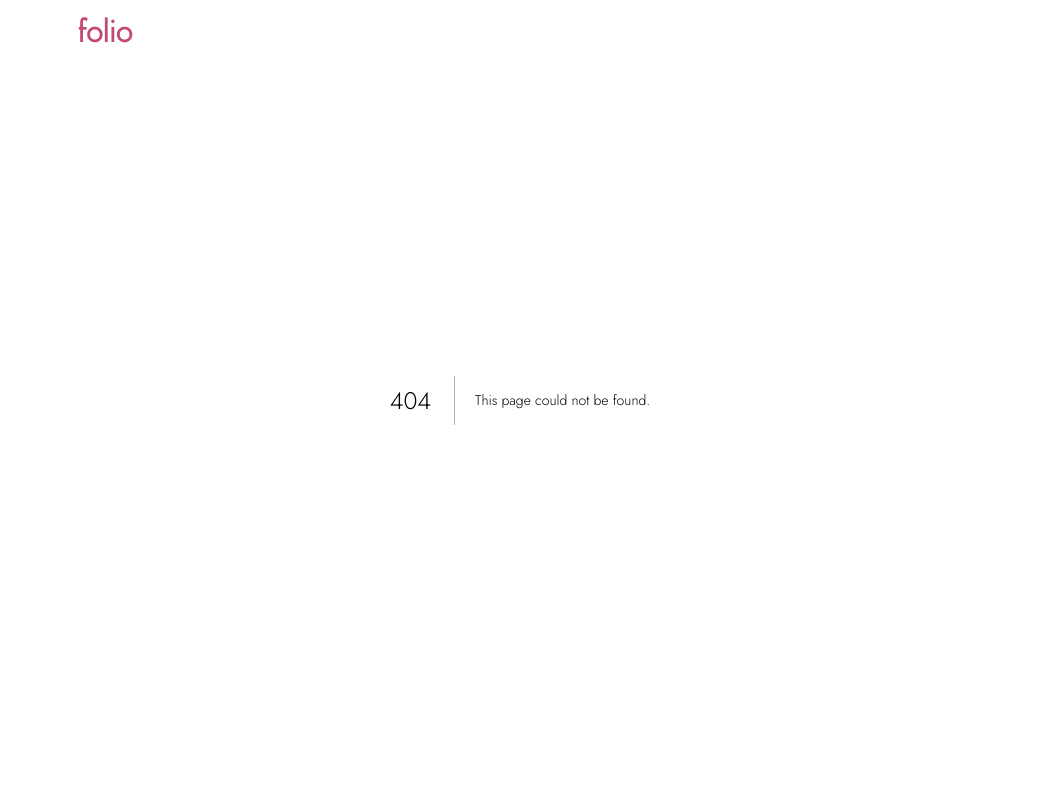
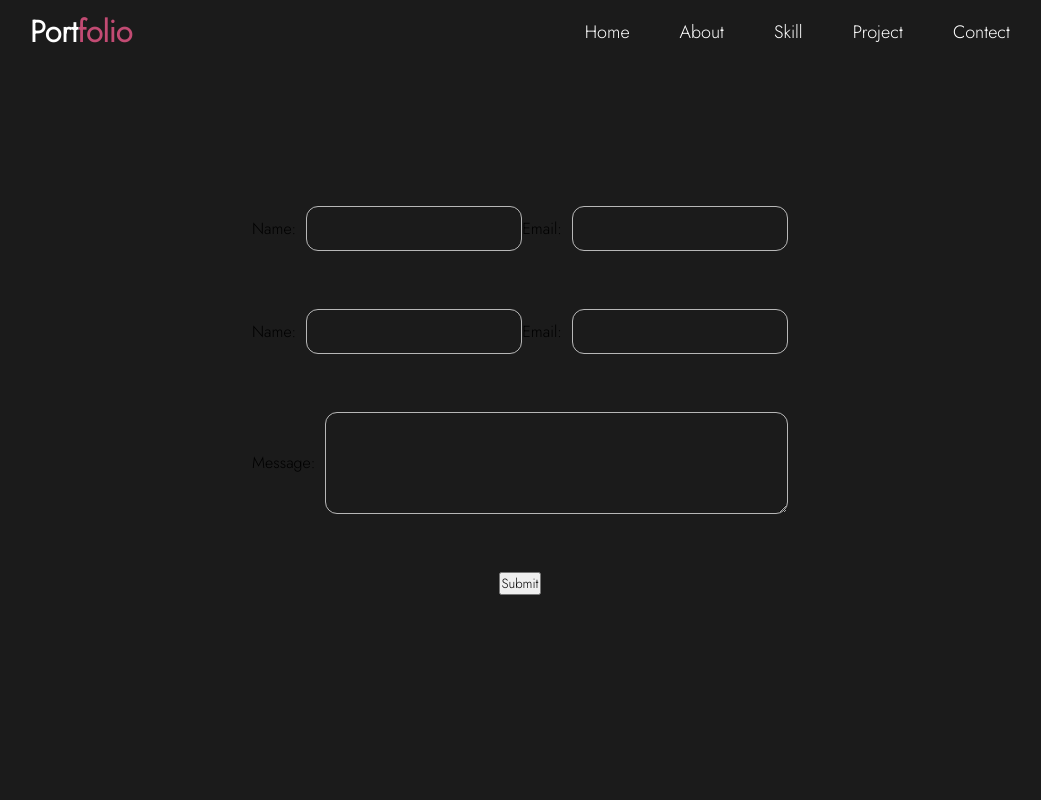
Before and after one commit to asadkhan41376/myProjectPort, a Next.js app: page /contact in a window 1280 px wide. Before the commit this address had no page. Shown: the top 800 px of the page, without its empty margins (120-1161 px from the left). Built offline with nearby package versions, Linux system fonts and the light colour scheme; a web font is replaced by a local one.

Commit message:
project scss change

```diff
--- a/src/app/contect/page.js
+++ b/src/app/contact/page.js
@@ -1,11 +1,10 @@
-import Contect from '@/components/contect'
+import ContactForm from '@/components/ContactForm'
 import React from 'react'
 
 function page() {
   return (
     <div>
-
-      <Contect/>
+      <ContactForm/>
     </div>
   )
 }
--- a/src/app/globals.scss
+++ b/src/app/globals.scss
@@ -8,6 +8,7 @@
 @import"/src/style/imgFlip.scss";
 @import"/src/style/SkillCard.scss";
 @import"/src/style/projects.scss";
+@import"/src/style/ContactForm.scss";
 @import url('https://fonts.googleapis.com/css2?family=Acme&family=Fira+Sans:wght@500&family=Lilita+One&family=Montserrat:wght@900&family=Playfair+Display+SC:wght@700&family=Playfair+Display:ital@1&family=Poppins:ital,wght@0,400;0,500;1,500;1,700&display=swap');
 @import url('https://fonts.googleapis.com/css2?family=Jost:wght@300&display=swap');
 *{
--- /dev/null
+++ b/src/components/ContactForm.js
@@ -0,0 +1,36 @@
+import React from 'react'
+
+function ContactForm() {
+  return (
+    <>
+        <form className="form_container">
+    <div className="form-group">
+      <label for="name">Name:</label>
+      <input type="text" id="name" name="name" required/>
+      <label for="email">Email:</label>
+      <input type="email" id="email" name="email" required/>
+    </div>
+    <div className="form-group">
+      <label for="name">Name:</label>
+      <input type="text" id="name" name="name" required/>
+      <label for="email">Email:</label>
+      <input type="email" id="email" name="email" required/>
+    </div>
+
+
+
+    <div className="form-group">
+      <label for="message">Message:</label>
+      <textarea id="message" name="message" rows="4" required></textarea>
+    </div>
+
+    <div className="form-group">
+      <button type="submit">Submit</button>
+    </div>
+  </form>
+
+    </>
+  )
+}
+
+export default ContactForm
--- a/src/components/Header.js
+++ b/src/components/Header.js
@@ -52,7 +52,7 @@ function Header() {
               <Link href="/project"onClick={menu ? "" : toggle}>project</Link>
             </li>
             <li className="staGar">
-              <Link href="/contect" onClick={menu ? "" : toggle}>contect</Link>
+              <Link href="/contact" onClick={menu ? "" : toggle}>contect</Link>
             </li>
           </ul>
         </div>
--- /dev/null
+++ b/src/style/ContactForm.scss
@@ -0,0 +1,18 @@
+.form_container{
+    width: 100%;
+    height: 100vh;
+}
+
+.form-group{
+    display: flex;
+    align-items: center;
+    justify-content: center;
+    width: 45%;
+    padding: 20px;
+}
+
+.form-group input,textarea{
+    width: 100%;
+    outline: none;
+    padding: 12px 5px;
+}
--- a/src/style/projects.scss
+++ b/src/style/projects.scss
@@ -57,7 +57,7 @@ padding-bottom:50px;
 }
  .image {
   position: absolute;
-  right: 350px;
+  right: 300px;
   width: 15vw;
   height: 18vw;
   border: 2px solid rgba(255, 255, 255, 0.576);
```
